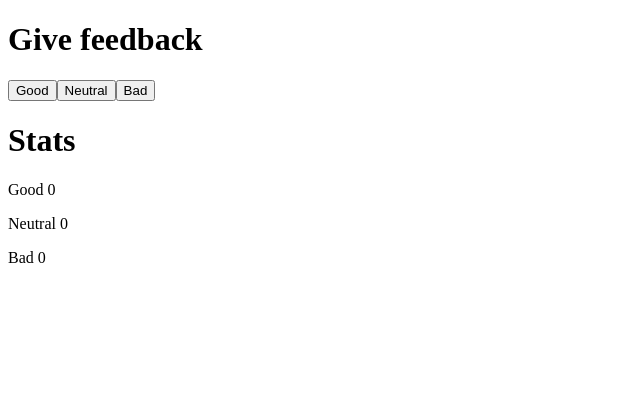
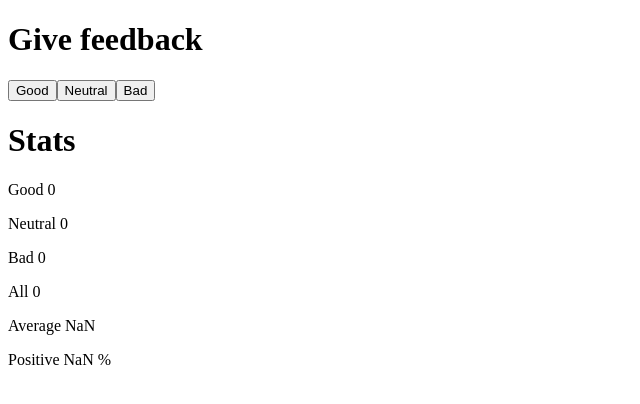
Before and after one commit to PetteriV99/full-stack-open, a React (Create React App) app in the folder osa1/unicafe/: page / in a window 1280 px wide. Shown: the top 404 px of the page, without its empty margins (0-640 px from the left). Built offline with nearby package versions, Linux system fonts and the light colour scheme.

Commit message:
Task 1.7

```diff
--- a/osa1/unicafe/src/App.js
+++ b/osa1/unicafe/src/App.js
@@ -10,11 +10,16 @@ const Item = (props) => (
   <p>{props.text} {props.value}</p>
 )
 
+
+
 const App = () => {
   // tallenna napit omaan tilaansa
   const [good, setGood] = useState(0)
   const [neutral, setNeutral] = useState(0)
   const [bad, setBad] = useState(0)
+
+  let all = good + neutral + bad
+  let values = good + (bad * -1)
 
   return (
     <div>
@@ -29,6 +34,9 @@ const App = () => {
         <Item text="Good" value={good}></Item>
         <Item text="Neutral" value={neutral}></Item>
         <Item text="Bad" value={bad}></Item>
+        <Item text='All' value={all}></Item>
+        <Item text='Average' value={values / all}></Item>
+        <Item text='Positive' value={good / all * 100 + ' %'}></Item>
       </div>
     </div>
   )
```
Also changed, not shown: 1 other file (tests, documents, lock files or other folders).
